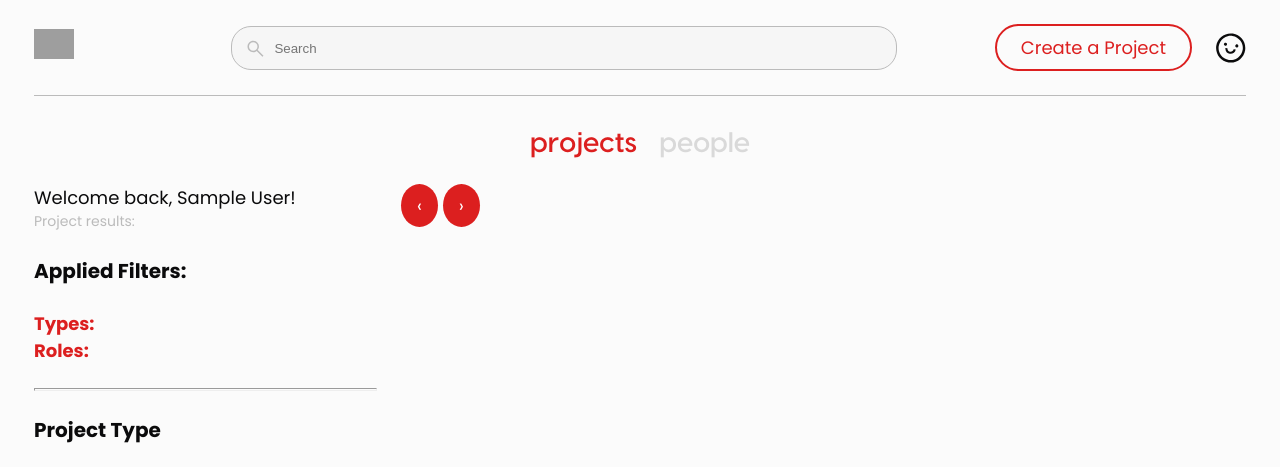
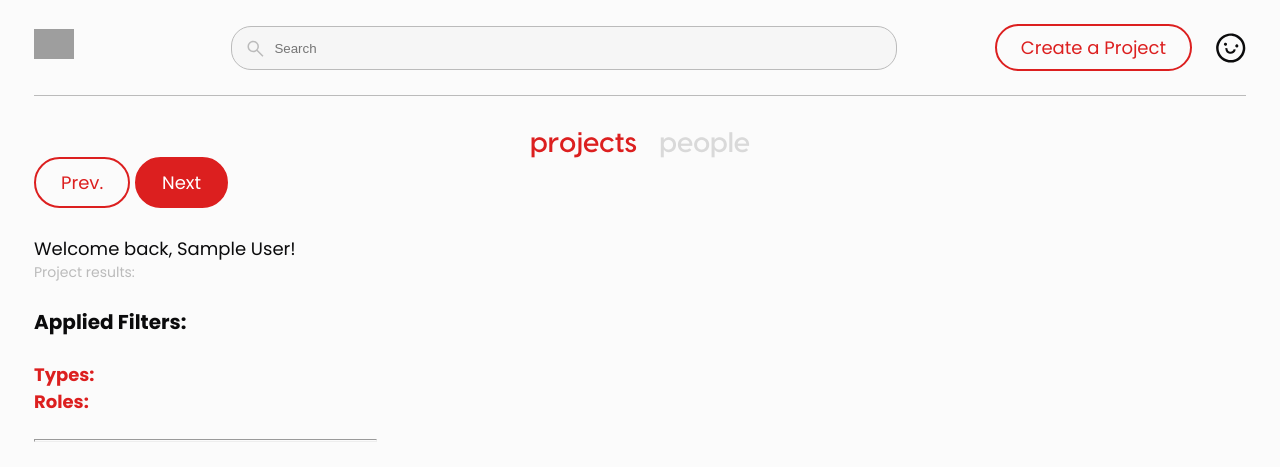
Before and after one commit to roryvision/fusebox, a PHP site: page /src/pages/dashboard.php in a window 1280 px wide. Shown: the top 467 px of the page. Run offline with PHP 8.4, Linux system fonts and the light colour scheme; the visitor is signed in with stand-in values (Sample User, id 1); data that the repository does not hold is empty.

Commit message:
paginated projects with css styled prev/next buttons

```diff
--- a/src/pages/dashboard.js
+++ b/src/pages/dashboard.js
@@ -71,10 +71,12 @@ $(document).ready(async () => {
     if ($(this).attr('value') == 'projects') {
       displayAllProjects();
       document.querySelector('#filter-container').style.display = 'block';
+      document.querySelector('#next-prev').style.display = 'block';
 
     } else if ($(this).attr('value') == 'people') {
       people.forEach((p) => displayPerson(p));
       document.querySelector('#filter-container').style.display = 'none';
+      document.querySelector('#next-prev').style.display = 'none';
 
     }
   });
--- a/src/pages/dashboard.php
+++ b/src/pages/dashboard.php
@@ -40,6 +40,10 @@ if (!isset($_SESSION["user_id"])) {
         <li class='cursor-pointer selected' value='projects'>projects</li>
         <li class='cursor-pointer' value='people'>people</li>
       </ul>
+        <div id="next-prev">
+            <a class="arrow round" id="prev-arrow">Prev.</a>
+            <a class="arrow round" id="next-arrow">Next</a>
+        </div>
 
       <br />
 
@@ -164,8 +168,6 @@ if (!isset($_SESSION["user_id"])) {
         </div>
 
         <div id='cards-container'></div>
-          <a class="arrow round" id="prev-arrow">&#8249;</a>
-          <a class="arrow round" id="next-arrow">&#8250;</a>
       </div>
     </div>
   </body>
--- a/src/styles/dashboard.css
+++ b/src/styles/dashboard.css
@@ -79,11 +79,20 @@ input[type="checkbox"] {
 .arrow {
   text-decoration: none;
   display: inline-block;
-  padding: 8px 16px;
+  padding: 10px 25px;
+  border: #DC1F1F 2px solid;
+  color: #DC1F1F;
+}
+
+.round {
+  border-radius: 30px;
+}
+
+#next-arrow{
   background-color: #DC1F1F;
   color: white;
 }
 
-.round {
-  border-radius: 50%;
+#next-prev{
+
 }
```
